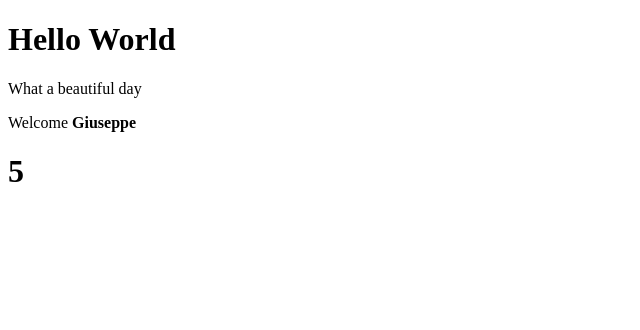
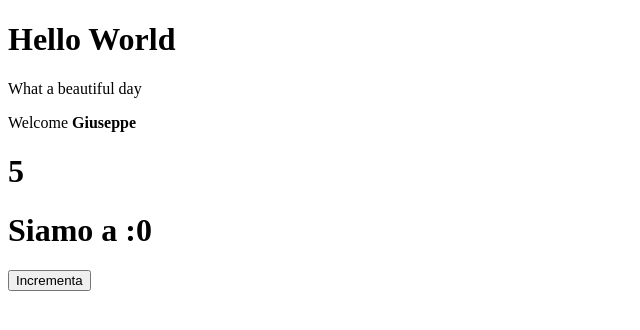
Before and after one commit to gfrise/New_React_Exercises, a React (Create React App) app in the folder my-app/: page / in a window 1280 px wide. Shown: the top 330 px of the page, without its empty margins (0-640 px from the left). Built offline with nearby package versions, Linux system fonts and the light colour scheme.

Commit message:
events-01

```diff
--- /dev/null
+++ b/my-app/src/ClickCounter.js
@@ -0,0 +1,24 @@
+import React from 'react';
+
+export class ClickCounter extends React.Component {
+    state = {
+        count: 0,
+    }
+
+    shoot = () => {
+        this.setState((state) => {
+            return {
+                count: state.count + 1,
+            }
+        })
+    }
+
+    render () {
+        return (
+            <>
+            <h1>Siamo a :{this.state.count}</h1>
+            <button onClick={this.shoot}>Incrementa</button>
+            </>
+        )
+    }
+}
--- a/my-app/src/Counter.js
+++ b/my-app/src/Counter.js
@@ -1,5 +1,6 @@
 import React from "react";
 import { CounterDisplay } from "./CounterDisplay";
+import { ClickCounter } from "./ClickCounter";
 
 export class Counter extends React.Component {
     state = {
@@ -17,6 +18,11 @@ export class Counter extends React.Component {
     }
 
     render () {
-        return <CounterDisplay count={this.state.count}/>
+        return (
+            <>
+             <CounterDisplay count={this.state.count}/>
+             <ClickCounter />
+            </>
+        )
     }
 }
```
